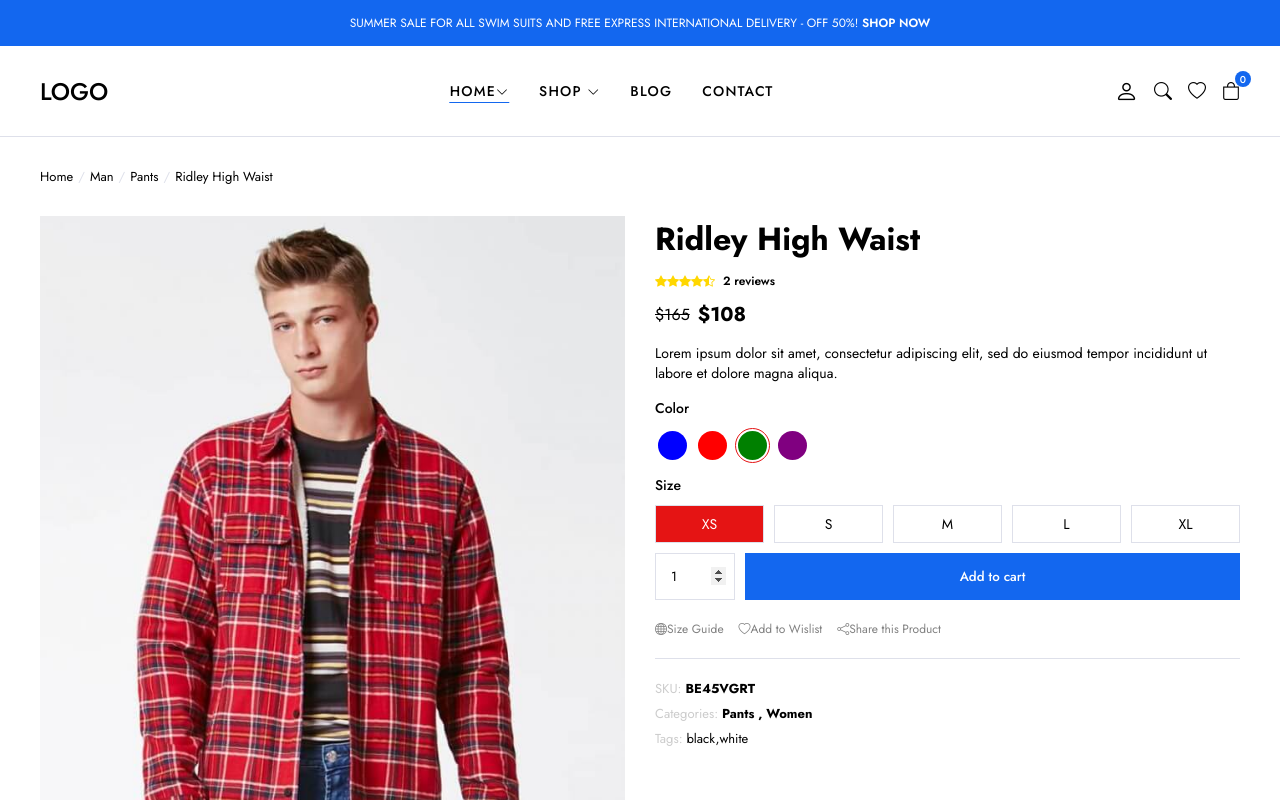
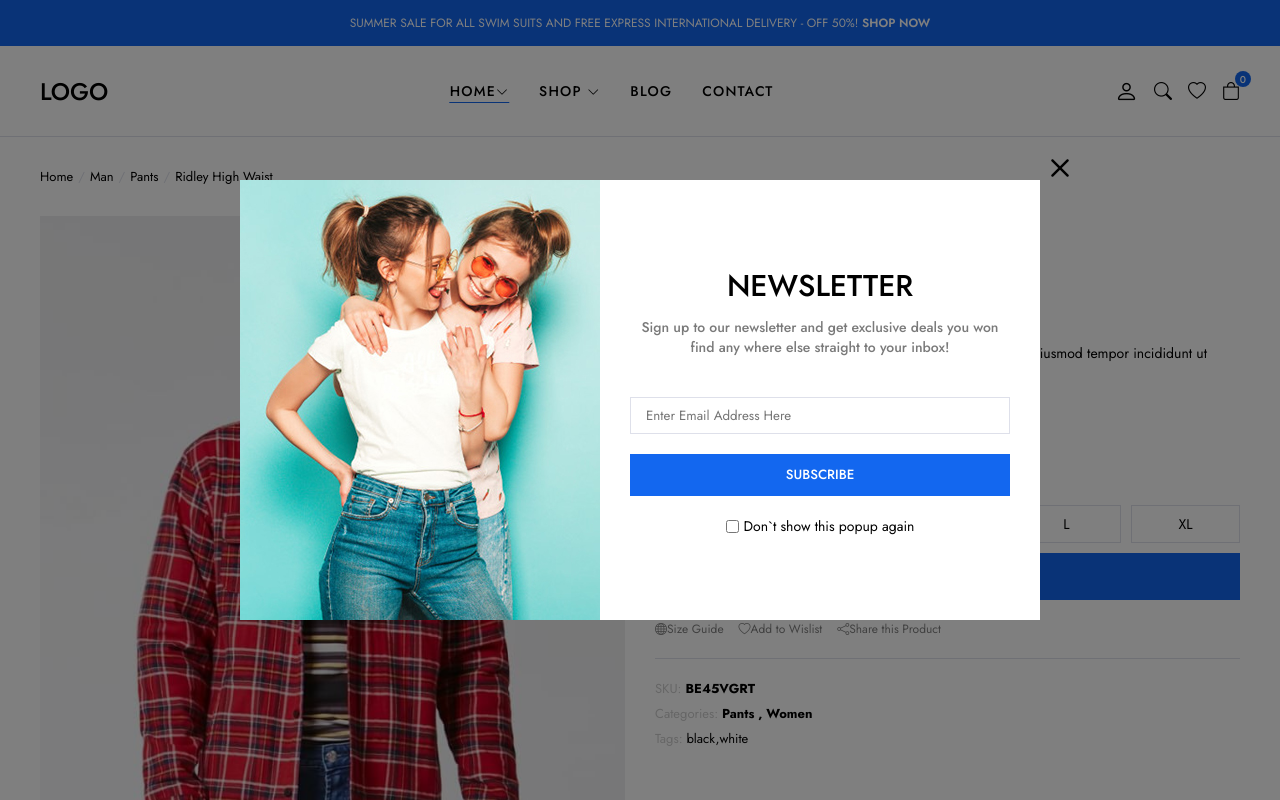
Before and after one commit to AydanKara/Projects, a React (Vite) app in the folder MERN-Stack-E-commerce/frontend/: page / in a window 1280 px wide. Shown: the top 800 px of the page. Built offline with nearby package versions, Linux system fonts and the light colour scheme.

Commit message:
Add Dialog Component
Add state to localStorage

```diff
--- a/MERN-Stack-E-commerce/frontend/src/components/Layout/Header/Header.jsx
+++ b/MERN-Stack-E-commerce/frontend/src/components/Layout/Header/Header.jsx
@@ -1,4 +1,5 @@
 import "./Header.css";
+import PropTypes from "prop-types";
 
 const Header = ({ setIsSearchShow }) => {
   return (
@@ -207,3 +208,7 @@ const Header = ({ setIsSearchShow }) => {
 };
 
 export default Header;
+
+Header.propTypes = {
+  setIsSearchShow: PropTypes.func,
+};
--- /dev/null
+++ b/MERN-Stack-E-commerce/frontend/src/components/Modals/Dialog/Dialog.css
@@ -0,0 +1,89 @@
+.modal-dialog {
+    position: absolute;
+    top: 0;
+    left: 0;
+    width: 100%;
+    height: 100%;
+    display: flex;
+    justify-content: center;
+    align-items: center;
+    z-index: 999;
+    transition: 0.3s ease all;
+    visibility: hidden;
+    opacity: 0;
+}
+
+.modal-dialog.show {
+    visibility: visible !important;
+    opacity: 1;
+}
+
+.modal-dialog .modal-content {
+    max-width: 800px;
+    width: 100%;
+    background-color: #fff;
+    position: fixed;
+    z-index: 10;
+    display: flex;
+    align-items: center;
+}
+
+.modal-dialog .modal-content .modal-close {
+    position: absolute;
+    top: -40px;
+    right: -40px;
+    background-color: transparent;
+    font-size: 40px;
+}
+
+.modal-dialog .modal-content .modal-image {
+    display: flex;
+}
+
+.modal-dialog .modal-content .popup-wrapper {
+    padding: 30px;
+    text-align: center;
+}
+
+.modal-dialog .modal-content .popup-title h3 {
+    font-size: 30px;
+    font-weight: 500;
+}
+
+.modal-dialog .modal-content .popup-text {
+    font-size: 14px;
+    color: #7a7a7a;
+    font-weight: 500;
+    margin-top: 10px;
+}
+
+.modal-dialog .modal-content .popup-form {
+    display: flex;
+    flex-direction: column;
+    row-gap: 20px;
+    margin-top: 40px;
+}
+
+.modal-dialog .modal-content .popup-form label {
+    display: flex;
+    align-items: center;
+    justify-content: center;
+    column-gap: 5px;
+    font-size: 14px;
+}
+
+@media (max-width: 576px) {
+    .modal-dialog .modal-content {
+        max-width: 350px;
+    }
+
+    .modal-dialog .modal-content .modal-close {
+        top: 0px;
+        right: 0px;
+        font-size: 30px;
+    }
+
+    .modal-dialog .modal-content .modal-image {
+        display: none;
+    }
+}
--- /dev/null
+++ b/MERN-Stack-E-commerce/frontend/src/components/Modals/Dialog/Dialog.jsx
@@ -0,0 +1,52 @@
+import PropTypes from "prop-types";
+import "./Dialog.css";
+
+const Dialog = ({ isDialogShow, setIsDialogShow }) => {
+  const handleCloseDialog = (event) => {
+    const checked = event.target.checked;
+    localStorage.setItem("dialog", JSON.stringify(!checked));
+  };
+
+  return (
+    <div className={`modal-dialog ${isDialogShow ? "show" : ""}`}>
+      <div className="modal-content">
+        <button className="modal-close" onClick={() => setIsDialogShow(false)}>
+          <i className="bi bi-x" />
+        </button>
+        <div className="modal-image">
+          <img src="img/modal-dialog.jpg" alt="" />
+        </div>
+        <div className="popup-wrapper">
+          <div className="popup-content">
+            <div className="popup-title">
+              <h3>NEWSLETTER</h3>
+            </div>
+            <p className="popup-text">
+              Sign up to our newsletter and get exclusive deals you won find any
+              where else straight to your inbox!
+            </p>
+            <form className="popup-form">
+              <input type="text" placeholder="Enter Email Address Here" />
+              <button className="btn btn-primary">SUBSCRIBE</button>
+              <label>
+                <input type="checkbox" onChange={handleCloseDialog} />
+                <span>Don`t show this popup again</span>
+              </label>
+            </form>
+          </div>
+        </div>
+      </div>
+      <div
+        className="modal-overlay"
+        onClick={() => setIsDialogShow(false)}
+      ></div>
+    </div>
+  );
+};
+
+export default Dialog;
+
+Dialog.propTypes = {
+  isDialogShow: PropTypes.bool,
+  setIsDialogShow: PropTypes.func,
+};
--- a/MERN-Stack-E-commerce/frontend/src/components/Modals/Search/Search.jsx
+++ b/MERN-Stack-E-commerce/frontend/src/components/Modals/Search/Search.jsx
@@ -1,4 +1,5 @@
 import "./Search.css";
+import PropTypes from "prop-types";
 
 const Search = ({ isSearchShow, setIsSearchShow }) => {
   return (
@@ -60,3 +61,8 @@ const Search = ({ isSearchShow, setIsSearchShow }) => {
 };
 
 export default Search;
+
+Search.propTypes = {
+  isSearchShow: PropTypes.bool,
+  setIsSearchShow: PropTypes.func,
+};
--- a/MERN-Stack-E-commerce/frontend/src/layouts/MainLayout.jsx
+++ b/MERN-Stack-E-commerce/frontend/src/layouts/MainLayout.jsx
@@ -2,12 +2,26 @@ import Footer from "../components/Layout/Footer/Footer";
 import Header from "../components/Layout/Header/Header";
 import PropTypes from "prop-types";
 import Search from "../components/Modals/Search/Search";
-import { useState } from "react";
+import { useEffect, useState } from "react";
+import Dialog from "../components/Modals/Dialog/Dialog";
 
 const MainLayout = (props) => {
   const [isSearchShow, setIsSearchShow] = useState(false);
+  const [isDialogShow, setIsDialogShow] = useState(false);
+
+  useEffect(() => {
+    const dialogStatus = localStorage.getItem("dialog")
+      ? JSON.parse(localStorage.getItem("dialog"))
+      : localStorage.setItem("dialog", JSON.stringify(true));
+
+    setTimeout(() => {
+      setIsDialogShow(dialogStatus);
+    }, 2000);
+  }, []);
+
   return (
     <div className="main-layout">
+      <Dialog isDialogShow={isDialogShow} setIsDialogShow={setIsDialogShow} />
       <Search isSearchShow={isSearchShow} setIsSearchShow={setIsSearchShow} />
       <Header setIsSearchShow={setIsSearchShow} />
       {props.children}
```
